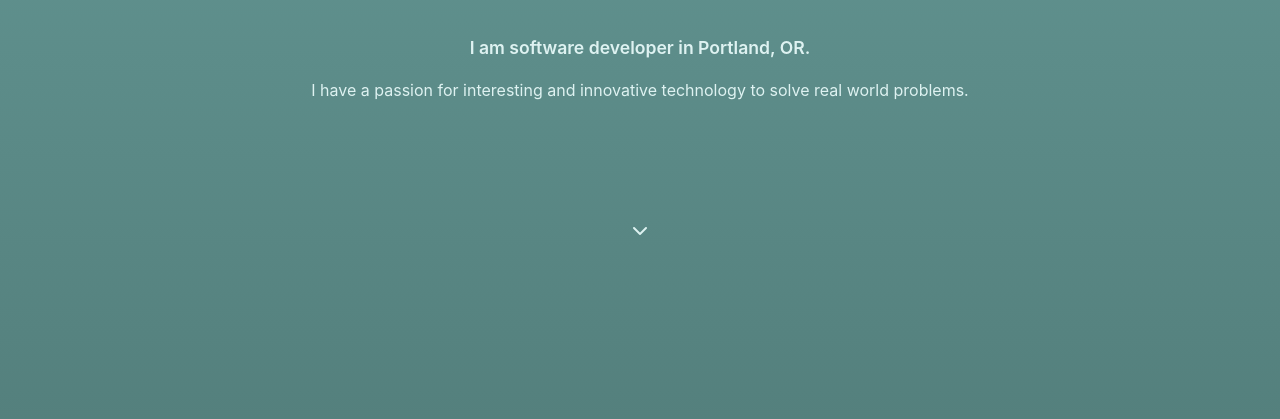
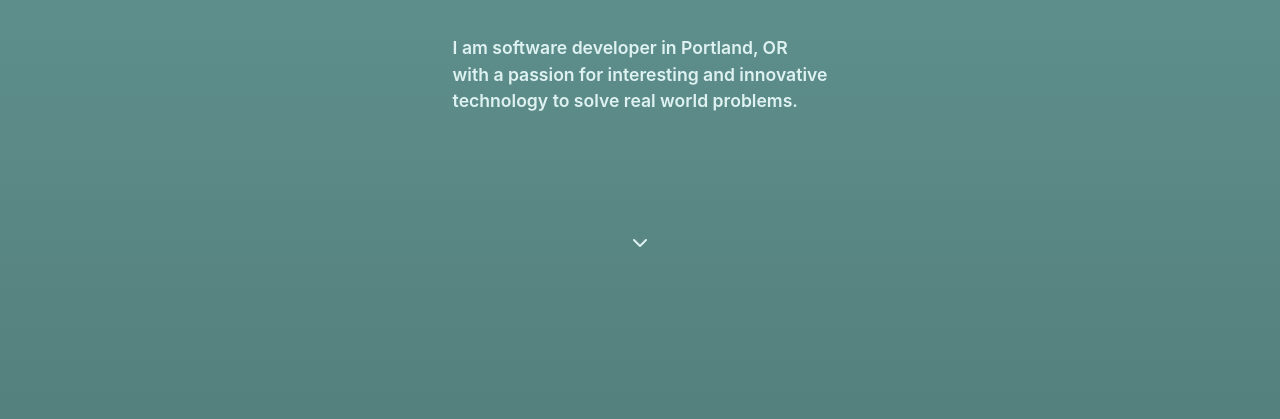
Before and after one commit to rufusgerm/rufusgerm.github.io, a plain HTML site: page index.html in a window 1280 px wide. Shown: the part 381-800 px from the top of the page. Drawn offline with nearby package versions, Linux system fonts and the light colour scheme.

Commit message:
Update index.html
Changed arrangement of intro text.

```diff
--- a/index.html
+++ b/index.html
@@ -109,13 +109,9 @@
         </div>
         <div class="row description-row justify-content-center">
           <p class="intro-description">
-            I am software developer in Portland, OR.
-          </p>
-        </div>
-        <div class="row justify-content-center">
-          <p class="">
-            I have a passion for interesting and innovative technology to solve
-            real world problems.
+            I am software developer in Portland, OR <br />
+            with a passion for interesting and innovative <br />
+            technology to solve real world problems.
           </p>
         </div>
         <div class="arrow-icon" style="margin-top: 100px;">
```
